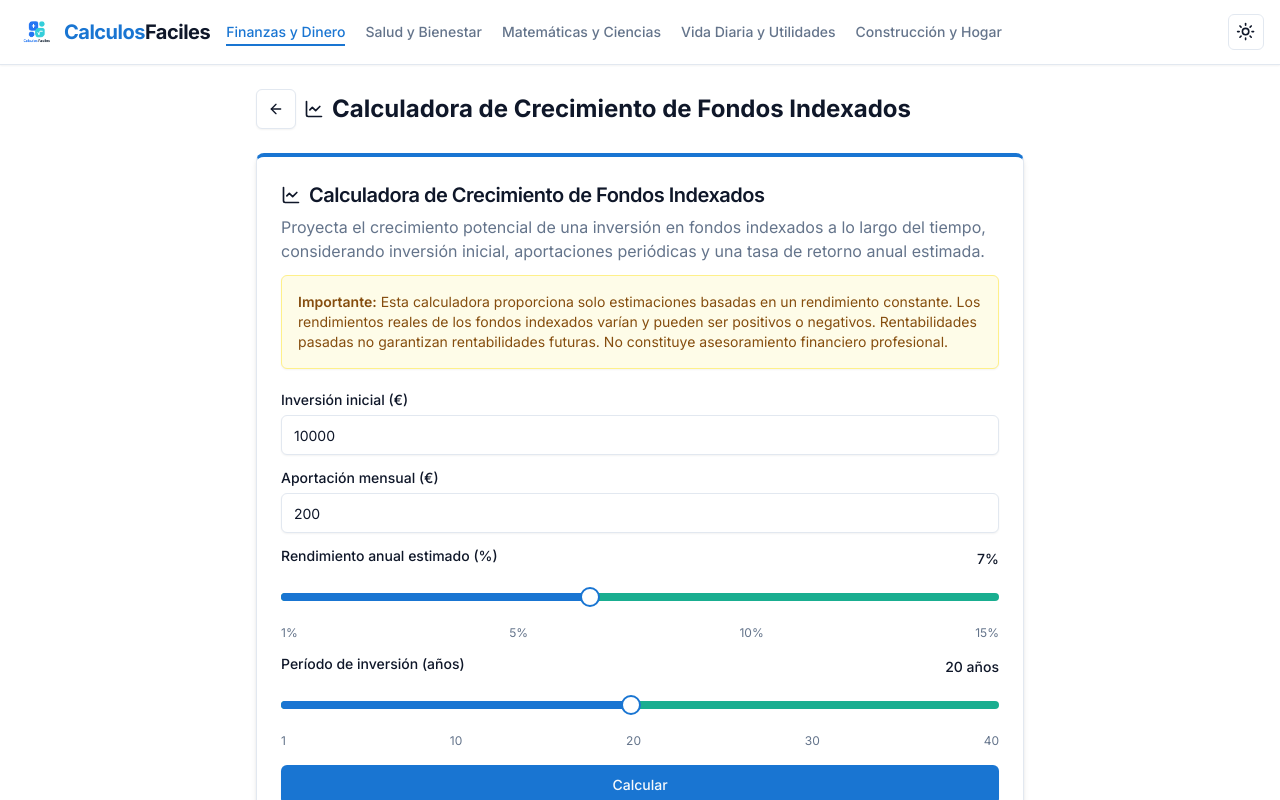
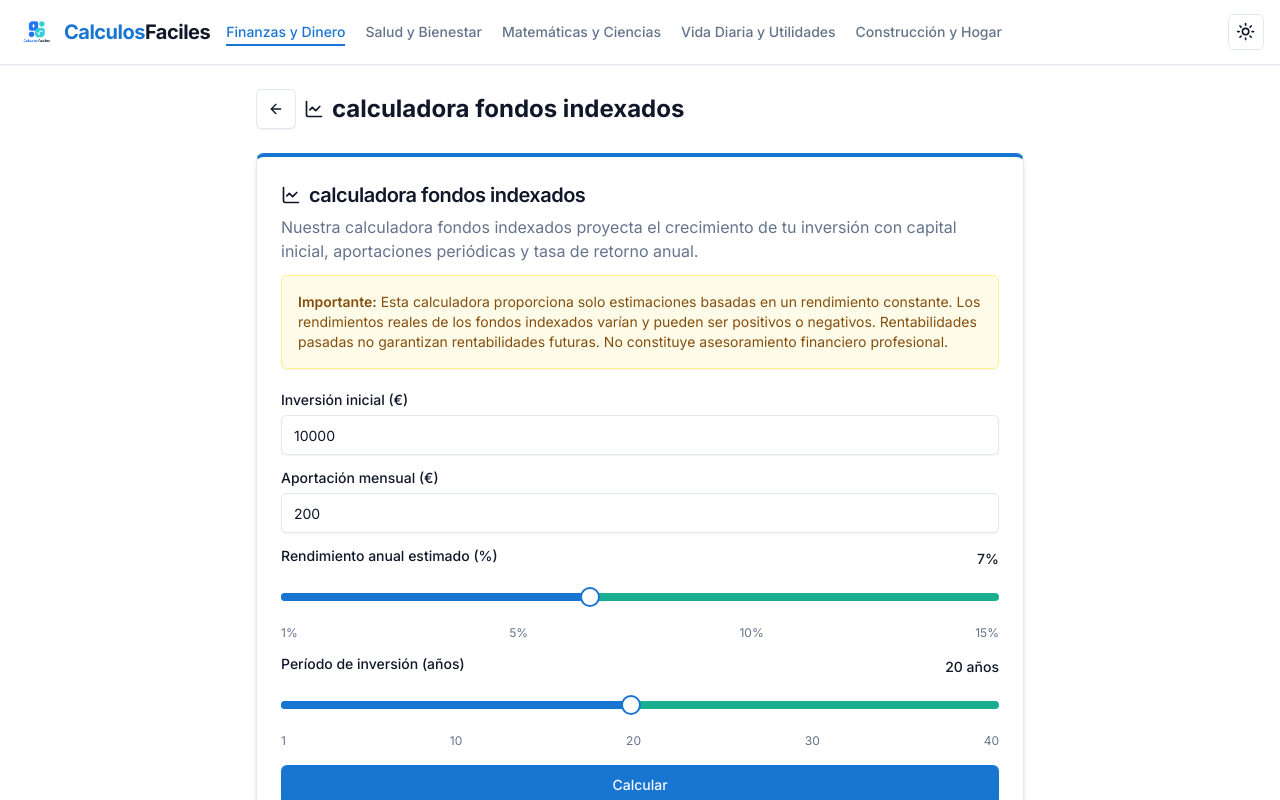
Before and after one commit to zhongjiayu2025/Calculadoras, a Next.js app: page /categoria/finanzas-dinero/fondos-indexados in a window 1280 px wide. Shown: the top 800 px of the page. Built offline with nearby package versions, Linux system fonts and the light colour scheme.

Commit message:
Update page.tsx

```diff
--- a/app/categoria/finanzas-dinero/fondos-indexados/page.tsx
+++ b/app/categoria/finanzas-dinero/fondos-indexados/page.tsx
@@ -80,8 +80,8 @@ export default function FondosIndexadosPage() {
 
   return (
     <CalculatorLayout
-      title="Calculadora de Crecimiento de Fondos Indexados"
-      description="Proyecta el crecimiento potencial de una inversión en fondos indexados a lo largo del tiempo, considerando inversión inicial, aportaciones periódicas y una tasa de retorno anual estimada."
+      title="calculadora fondos indexados"
+      description="Nuestra calculadora fondos indexados proyecta el crecimiento de tu inversión con capital inicial, aportaciones periódicas y tasa de retorno anual."
       icon="LineChart"
       backTo="/categoria/finanzas-dinero"
       backToLabel="Finanzas y Dinero"
```
